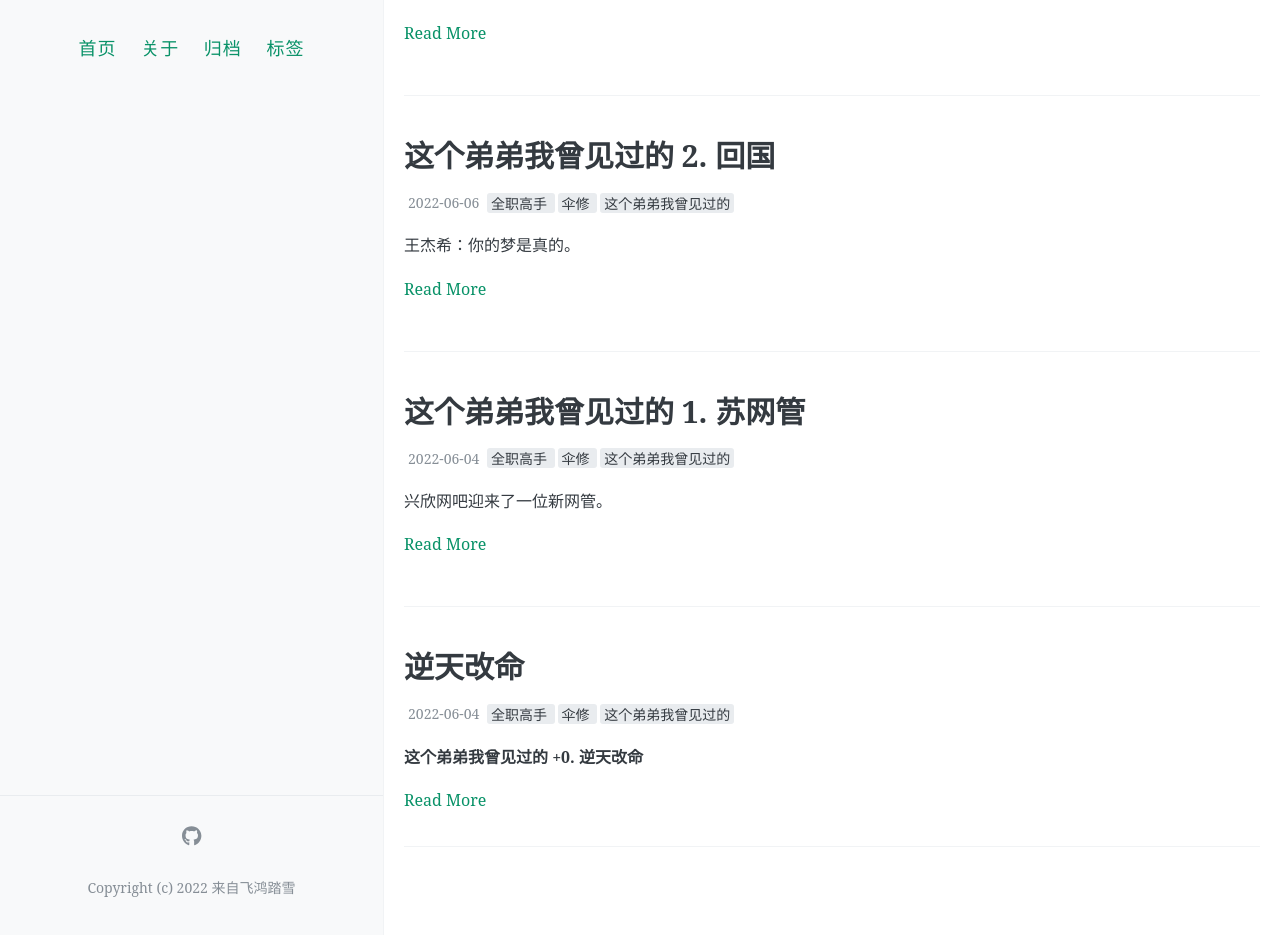
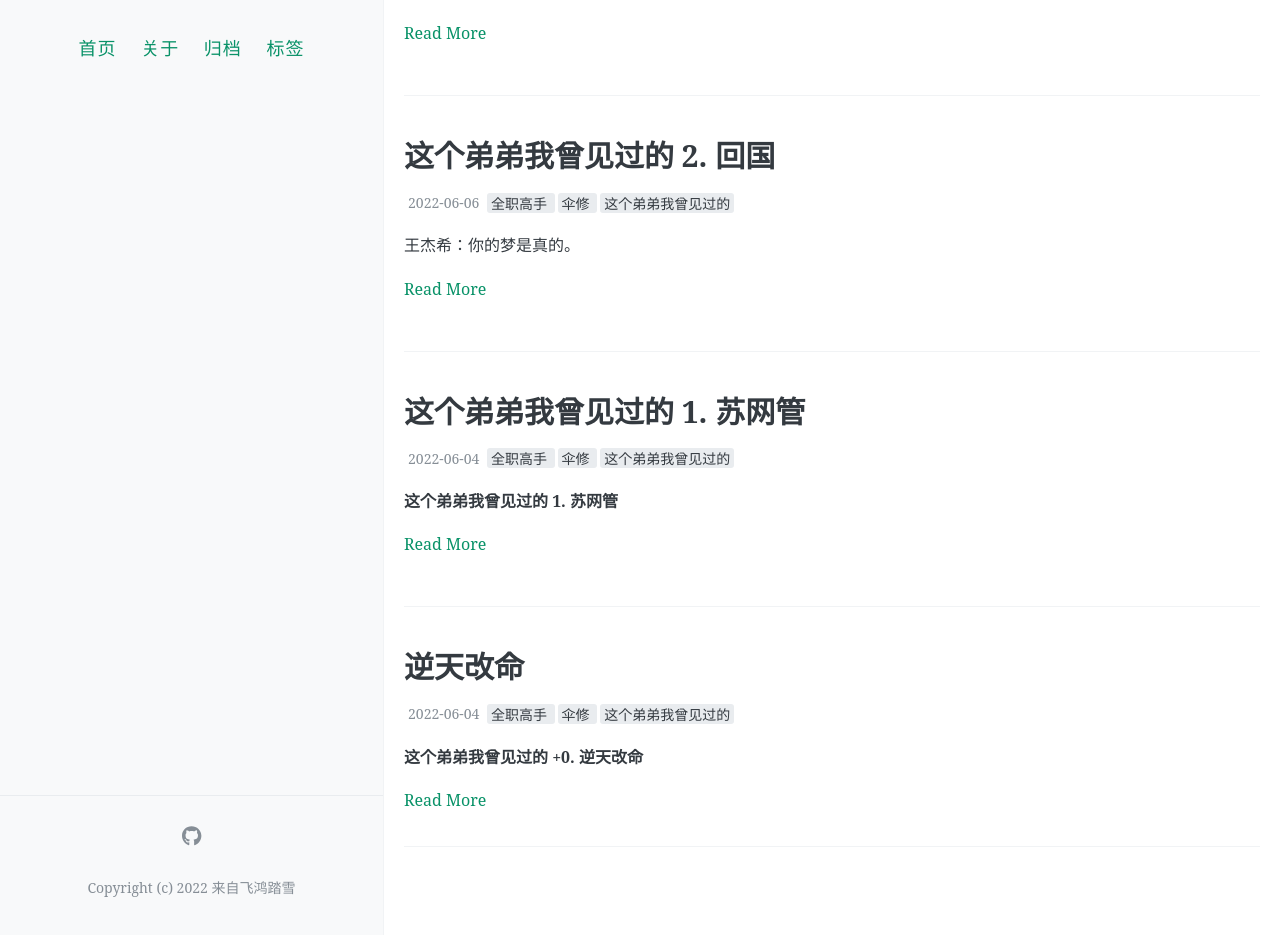
Before and after one commit to jwjwjiawen/feihongtaxue, a Jekyll site: the page built from index.html, in a window 1280 px wide and 1350 px high. Shown: the part 415-1350 px from the top of the window. Built offline with Jekyll 4.4.1, drawn with Linux system fonts in a browser that asks for light colours; the list of posts is cut into pages by our own code; comment, search, counter and statistics services are not loaded.

Commit message:
Update 2022-06-04-bro01.md

```diff
--- a/_posts/2022-06-04-bro01.md
+++ b/_posts/2022-06-04-bro01.md
@@ -9,9 +9,16 @@ comments: false
 pinned: false
 ---
 
-兴欣网吧迎来了一位新网管。
+**这个弟弟我曾见过的 1. 苏网管**
 
-# 1. 苏网管
+<!-- more -->
+
+> 这个弟弟我曾见过的 目录
+>
+> R18情节：无
+>
+> 在Lofter阅读[本文](https://iris2020.lofter.com/post/2457e4_2b5a1c377)
+***
 
 苏沐秋是在兴欣全员跑到苏黎世看比赛的第二天应聘成为兴欣网管的。
 
```
